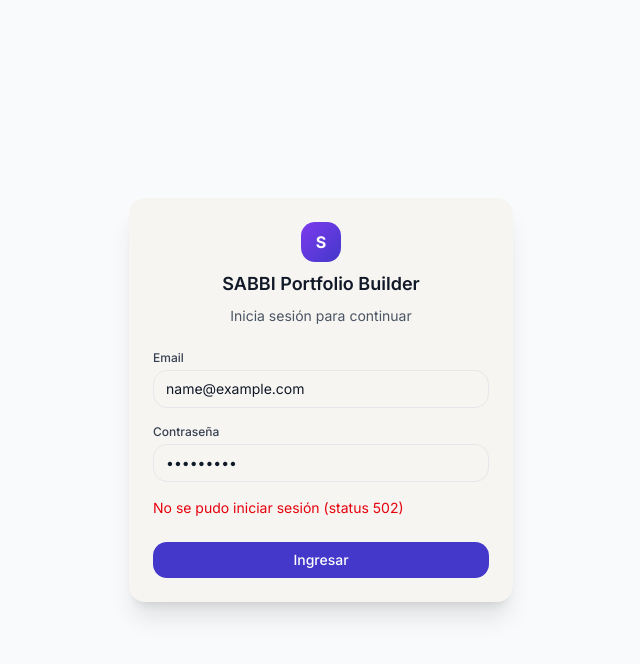
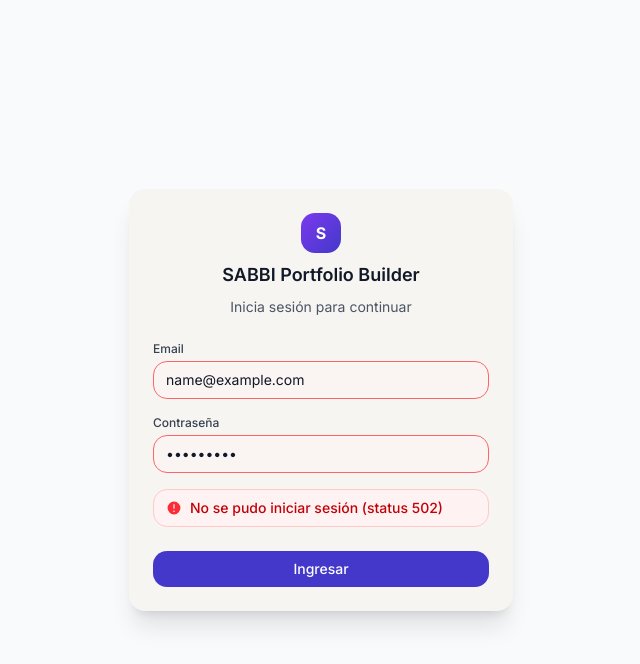
Before and after one commit to JuanOrtizOvied/boba-fett-v3, a Next.js app in the folder apps/web/: page /login in a window 1280 px wide. Both pictures are taken after typing "name@example.com", "Sample123" into the empty fields and a click on the button "Ingresar". Shown: the top 664 px of the page, without its empty margins (319-959 px from the left). Built offline with nearby package versions, Linux system fonts and the light colour scheme; no server answers.

Commit message:
fix(auth): UUID serialization, login UX, and role-based redirect
Cast UUID to str in JWT claims to fix PyJWT serialization error on
login. Add spinner, shake animation, and red-bordered inputs on error
to the login form. Redirect admins to /admin and regular users to /
after successful login.

```diff
--- a/apps/web/app/globals.css
+++ b/apps/web/app/globals.css
@@ -212,6 +212,20 @@ body {
   }
 }
 
+/* Login error shake */
+@keyframes login-error {
+  0%, 100% { transform: translateX(0); }
+  15% { transform: translateX(-6px); }
+  30% { transform: translateX(5px); }
+  45% { transform: translateX(-4px); }
+  60% { transform: translateX(3px); }
+  75% { transform: translateX(-2px); }
+}
+
+.animate-login-error {
+  animation: login-error 0.4s ease-out;
+}
+
 /* Portfolio panel polish (T-503 — Phase 5 Integration & Polish) */
 
 @keyframes card-enter {
--- a/apps/web/app/login/page.tsx
+++ b/apps/web/app/login/page.tsx
@@ -4,15 +4,11 @@ import { useState, type FormEvent } from "react";
 import { useRouter } from "next/navigation";
 import { useAuth } from "@/components/auth/AuthProvider";
 
-const inputClass =
-  "rounded-lg border border-sabbi-neutral-200 px-3 py-2 text-sm text-sabbi-neutral-900 outline-none focus:border-sabbi-primary";
+const inputBase =
+  "rounded-lg border px-3 py-2 text-sm text-sabbi-neutral-900 outline-none transition-colors duration-200";
+const inputNormal = `${inputBase} border-sabbi-neutral-200 focus:border-sabbi-primary`;
+const inputError = `${inputBase} border-red-400 bg-red-50/40 focus:border-red-500`;
 
-/**
- * Email/password login form — `POST /api/auth/login` via `AuthProvider.login`.
- * On success the auth context is refreshed from `/api/auth/me` and this
- * redirects to the portfolio builder (`user-auth/spec.md` — "Successful
- * login", "Invalid credentials").
- */
 export default function LoginPage() {
   const router = useRouter();
   const { login } = useAuth();
@@ -26,8 +22,8 @@ export default function LoginPage() {
     setError(null);
     setIsSubmitting(true);
     try {
-      await login(email, password);
-      router.push("/");
+      const user = await login(email, password);
+      router.push(user.role === "admin" ? "/admin" : "/");
     } catch (err) {
       setError(
         err instanceof Error ? err.message : "No se pudo iniciar sesión",
@@ -66,8 +62,11 @@ export default function LoginPage() {
               required
               autoComplete="email"
               value={email}
-              onChange={(event) => setEmail(event.target.value)}
-              className={inputClass}
+              onChange={(event) => {
+                setEmail(event.target.value);
+                if (error) setError(null);
+              }}
+              className={error ? inputError : inputNormal}
             />
           </label>
           <label className="flex flex-col gap-1 text-sm">
@@ -79,19 +78,60 @@ export default function LoginPage() {
               required
               autoComplete="current-password"
               value={password}
-              onChange={(event) => setPassword(event.target.value)}
-              className={inputClass}
+              onChange={(event) => {
+                setPassword(event.target.value);
+                if (error) setError(null);
+              }}
+              className={error ? inputError : inputNormal}
             />
           </label>
 
-          {error && <p className="text-sm text-red-600">{error}</p>}
+          {error && (
+            <div className="animate-login-error flex items-center gap-2 rounded-lg border border-red-200 bg-red-50 px-3 py-2">
+              <svg
+                viewBox="0 0 20 20"
+                fill="currentColor"
+                className="size-4 shrink-0 text-red-500"
+              >
+                <path
+                  fillRule="evenodd"
+                  d="M18 10a8 8 0 11-16 0 8 8 0 0116 0zm-8-5a.75.75 0 01.75.75v4.5a.75.75 0 01-1.5 0v-4.5A.75.75 0 0110 5zm0 10a1 1 0 100-2 1 1 0 000 2z"
+                  clipRule="evenodd"
+                />
+              </svg>
+              <p className="text-sm font-medium text-red-700">{error}</p>
+            </div>
+          )}
 
           <button
             type="submit"
             disabled={isSubmitting}
-            className="mt-2 rounded-lg bg-sabbi-primary px-4 py-2 text-sm font-medium text-white hover:bg-sabbi-primary-hover disabled:opacity-60"
+            className="mt-2 flex items-center justify-center gap-2 rounded-lg bg-sabbi-primary px-4 py-2 text-sm font-medium text-white transition-opacity hover:bg-sabbi-primary-hover disabled:opacity-60"
           >
-            {isSubmitting ? "Ingresando…" : "Ingresar"}
+            {isSubmitting && (
+              <svg
+                className="size-4 animate-spin"
+                viewBox="0 0 24 24"
+                fill="none"
+              >
+                <circle
+                  cx="12"
+                  cy="12"
+                  r="10"
+                  stroke="currentColor"
+                  strokeWidth="3"
+                  className="opacity-25"
+                />
+                <path
+                  d="M4 12a8 8 0 018-8"
+                  stroke="currentColor"
+                  strokeWidth="3"
+                  strokeLinecap="round"
+                  className="opacity-75"
+                />
+              </svg>
+            )}
+            {isSubmitting ? "Ingresando..." : "Ingresar"}
           </button>
         </form>
       </div>
--- a/apps/web/components/auth/AuthProvider.tsx
+++ b/apps/web/components/auth/AuthProvider.tsx
@@ -20,7 +20,7 @@ export interface AuthContextValue {
   user: AuthUser | null;
   isLoading: boolean;
   isAuthenticated: boolean;
-  login: (email: string, password: string) => Promise<void>;
+  login: (email: string, password: string) => Promise<AuthUser>;
   logout: () => Promise<void>;
 }
 
@@ -37,17 +37,19 @@ export const AuthProvider: FC<{ children: ReactNode }> = ({ children }) => {
   const [user, setUser] = useState<AuthUser | null>(null);
   const [isLoading, setIsLoading] = useState(true);
 
-  const fetchMe = useCallback(async () => {
+  const fetchMe = useCallback(async (): Promise<AuthUser | null> => {
     try {
       const res = await fetch("/api/auth/me");
       if (!res.ok) {
         setUser(null);
-        return;
+        return null;
       }
       const data: AuthUser = await res.json();
       setUser(data);
+      return data;
     } catch {
       setUser(null);
+      return null;
     }
   }, []);
 
@@ -59,7 +61,7 @@ export const AuthProvider: FC<{ children: ReactNode }> = ({ children }) => {
   }, [fetchMe]);
 
   const login = useCallback(
-    async (email: string, password: string) => {
+    async (email: string, password: string): Promise<AuthUser> => {
       const res = await fetch("/api/auth/login", {
         method: "POST",
         headers: { "Content-Type": "application/json" },
@@ -72,7 +74,9 @@ export const AuthProvider: FC<{ children: ReactNode }> = ({ children }) => {
             : `No se pudo iniciar sesión (status ${res.status})`,
         );
       }
-      await fetchMe();
+      const authed = await fetchMe();
+      if (!authed) throw new Error("Login succeeded but user context not set");
+      return authed;
     },
     [fetchMe],
   );
```
Also changed, not shown: 2 other files (tests, documents, lock files or other folders).
